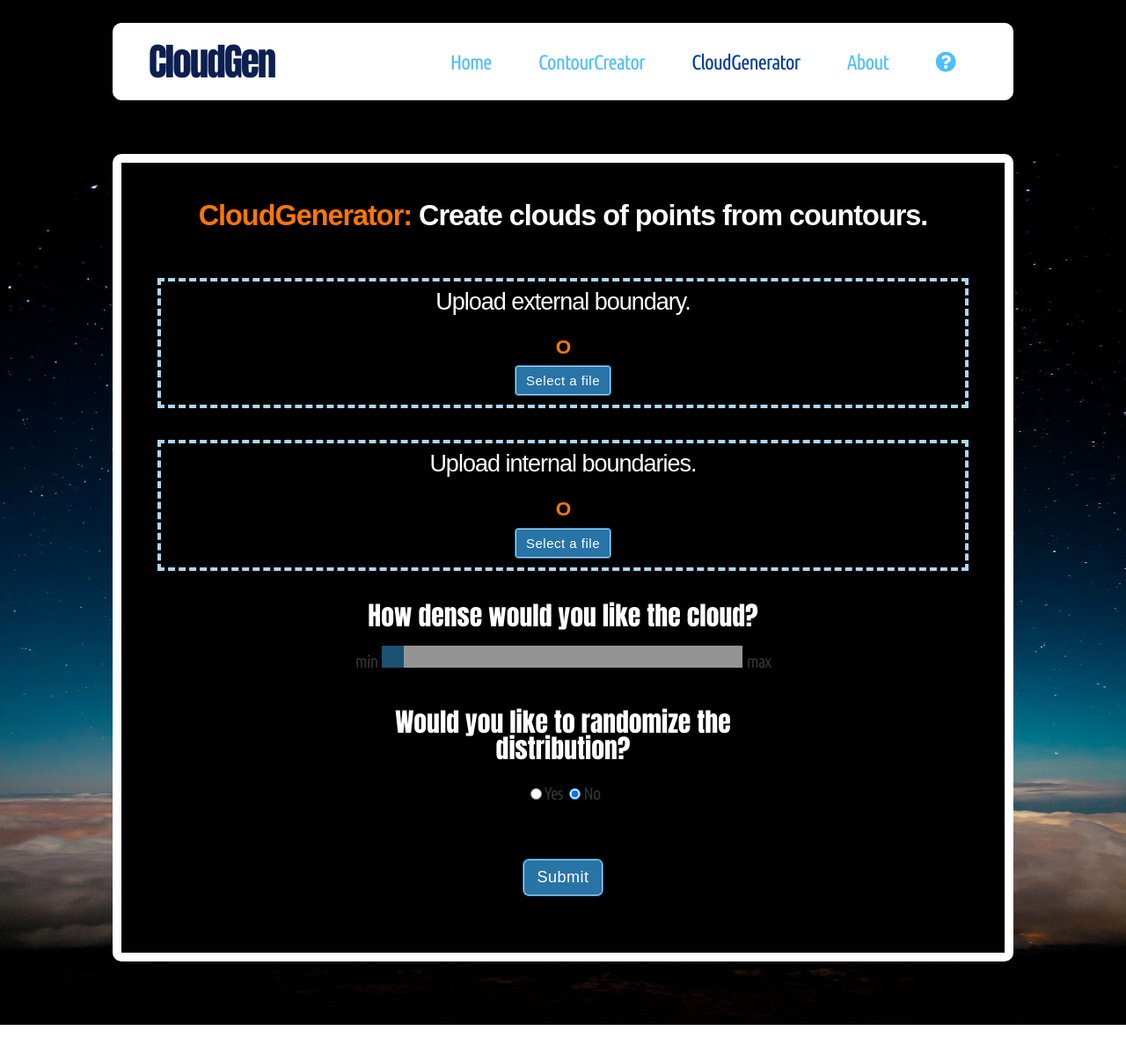
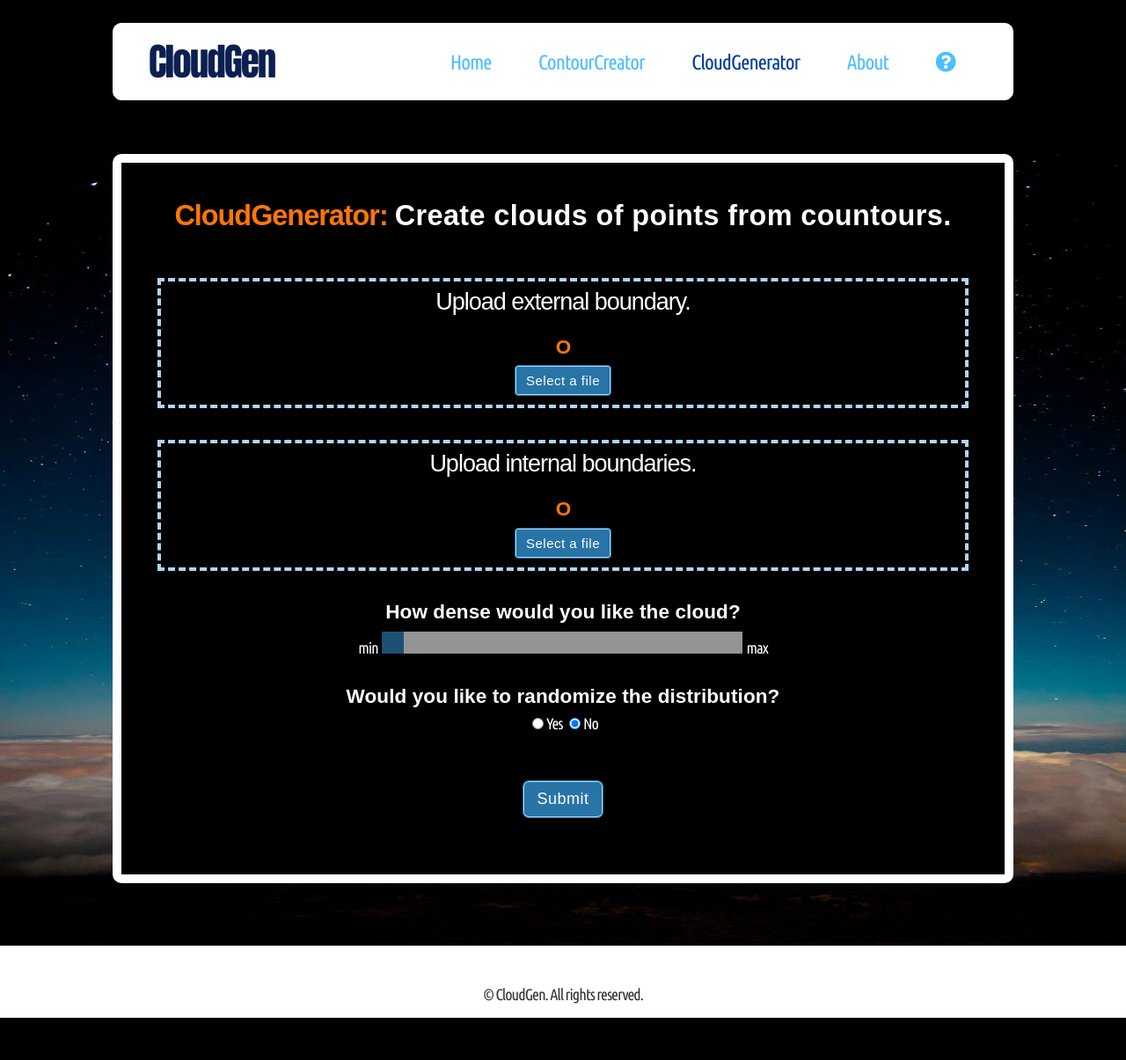
Before and after one commit to gstinoco/CloudGen, a Flask app: page /uploadC in a window 1280 px wide. Shown: the top 1205 px of the page at 88% size. After the commit the page ends 1157 px from the top, so only its background shows below. Run offline with Flask 3, Linux system fonts and the light colour scheme; some web fonts are replaced.

Commit message:
interfaz 2

```diff
--- a/Generador/static/css/main.css
+++ b/Generador/static/css/main.css
@@ -143,7 +143,7 @@ mark {
         font-size: 1em;
         margin-bottom: 2em;
         font-family: sans-serif;
-        letter-spacing: -1px;
+        letter-spacing: 0.4px;
         margin-top: 0.5em;
         margin-bottom: 1em;
 
@@ -192,6 +192,20 @@ mark {
         font-weight: normal;
         font-family: sans-serif;
         font-weight: bold;
+    }
+
+    h15{
+        color: #ffffff;
+        font-size: 2.5em;
+        margin-bottom: 1.5em;
+        font-family: sans-serif;
+        letter-spacing: 0.1px;
+        font-weight: bold;
+    }
+    p1{
+        color: #ffffff;
+        font-size: 18px;
+
     }
 
 
--- a/Generador/templates/uploadC.html
+++ b/Generador/templates/uploadC.html
@@ -100,6 +100,7 @@
                                     </div>
                                     <div class="success">
                                         <h10>File Loaded: <span class="file-name"></span></h10>
+                                        <br /><br />
                                         <button type="button">Change file</button>
                                     </div>
                                 </div>
@@ -118,24 +119,25 @@
                                     </div>
                                     <div class="success">
                                         <h10>File Loaded: <span class="file-name"></span></h10>
+                                        <br /><br />
                                         <button type="button">Change file</button>
                                     </div>
                                 </div>
                             </div>
                             <br /><br />
                             <div class="slidecontainer">
-                                <h2>How dense would you like the cloud?</h2>
+                                <h15>How dense would you like the cloud?</h15>
                                 <br /> <br />
-                                <p>min <input type="range" min="2" max="8" value="2" class="slider" id="num" name="num"> max</p>
+                                <p1>min <input type="range" min="2" max="8" value="2" class="slider" id="num" name="num"> max</p1>
                             </div>
                             <br /><br />
                             <div class="slidecontainer">
-                                <h2>Would you like to randomize the distribution?</h2>
+                                <h15>Would you like to randomize the distribution?</h15>
                                 <br /> <br />
-                                <p>
+                                <p1>
                                     <input type="radio" value="1" id="rand01" name="rand"><label for="rand01">Yes</label>
                                     <input type="radio" value="0" id="rand00" name="rand"checked/><label for="rand00">No</label>
-                                </p>
+                                </p1>
                             </div>
                             <br /><br />
                             <div id="action-buttons">
--- a/Generador/templates/uploadI.html
+++ b/Generador/templates/uploadI.html
@@ -101,11 +101,12 @@
                                     </div>
                                     <div class="success">
                                         <h10>File Loaded: <span class="file-name"></span></h10>
+                                        <br /><br />
                                         <button type="button">Change file</button>
                                     </div>
                                 </div>
                             </div>
-
+                            <br /><br />
                             <div id="action-buttons">
                                 <button type="submit">Submit</button>
                             </div>
```
